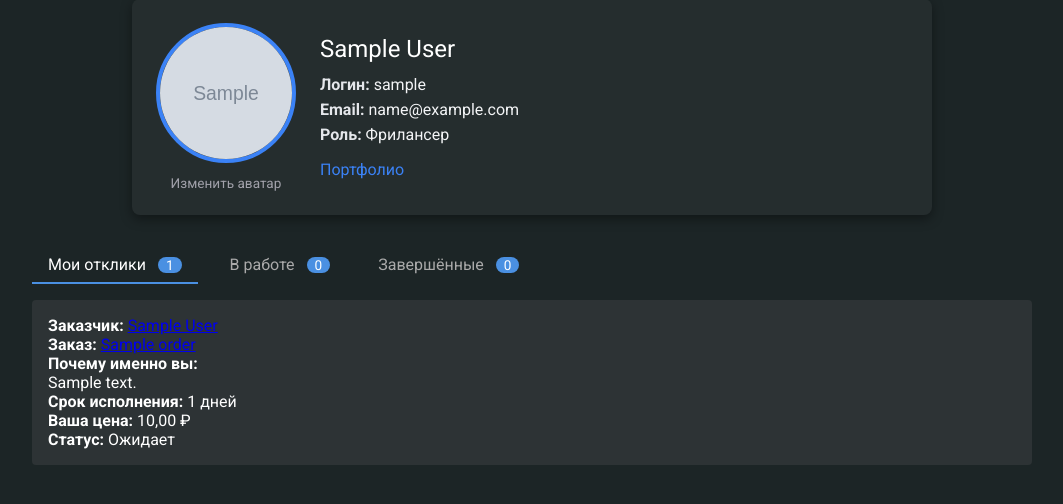
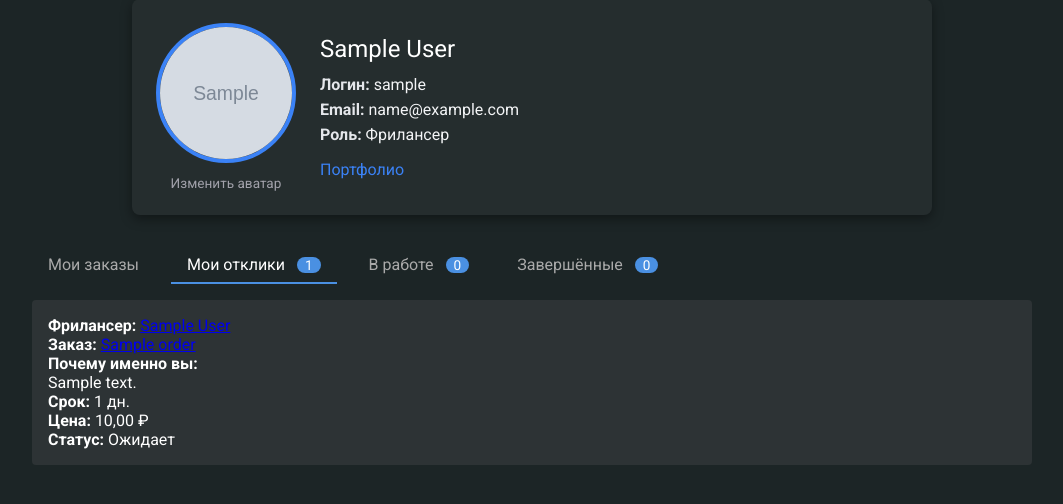
Before and after one commit to Payzinn/diploma, a Django app: page /profile/ in a window 1280 px wide. Shown: the part 217-721 px from the top of the page, without its empty margins (108-1171 px from the left). Run offline with Django 5.2, Linux system fonts and the light colour scheme; a user stored in the database is signed in; tables that the repository leaves empty hold one stand-in row (values such as "Sample post"); grey boxes marked "Sample" are stand-in pictures; some libraries are stand-ins or nearby versions.

Commit message:
working tabs

```diff
--- a/rulance/core/templates/profile.html
+++ b/rulance/core/templates/profile.html
@@ -4,13 +4,12 @@
 {% block title %}Профиль – {{ profile_user.full_name|default:profile_user.username }}{% endblock %}
 
 {% block content %}
+  <!-- 1) Карточка профиля -->
   <section class="container profile">
     <h2 class="page_header profile__title">
       {{ profile_user.full_name|default:profile_user.username }}
     </h2>
-
     <div class="profile__card">
-    {# Аватар (с возможностью менять свой) #}
       {% if is_own %}
         <form id="avatar-form"
               method="post"
@@ -39,7 +38,6 @@
         </div>
       {% endif %}
 
-    {# Информация о пользователе #}
       <div class="profile__info">
         <p class="profile__info-name">{{ profile_user.full_name|default:profile_user.username }}</p>
         <ul class="profile__info-list">
@@ -47,18 +45,12 @@
           <li><strong>Email:</strong> {{ profile_user.email }}</li>
           <li><strong>Роль:</strong> {{ profile_user.get_role_display }}</li>
         </ul>
-
-      {# Клиент может размещать заказ #}
         {% if is_own and profile_user.role == 'Client' %}
           <a href="{% url 'make_order' %}" class="profile__link">Разместить заказ</a>
         {% endif %}
-
-      {# Любой может просмотреть портфолио фрилансера #}
         {% if profile_user.role == 'Freelancer' and has_portfolio %}
           <a href="{% url 'portfolio_detail' %}" class="profile__link">Портфолио</a>
         {% endif %}
-
-      {# Свой фрилансер без портфолио – кнопка создания #}
         {% if is_own and profile_user.role == 'Freelancer' and not has_portfolio %}
           <a href="{% url 'portfolio_create' %}" class="profile__btn">Создать портфолио</a>
         {% endif %}
@@ -66,10 +58,10 @@
     </div>
   </section>
 
-{% if profile_user.role == 'Client' %}
+  <!-- 2) Чужой профиль клиента — сразу его заказы -->
+  {% if profile_user.role == 'Client' and not is_own %}
   <section class="client-orders container">
     <h2 class="page_header">Заказы {{ profile_user.full_name|default:profile_user.username }}</h2>
-
     {% if client_orders %}
       <ul class="orders-list">
         {% for order in client_orders %}
@@ -79,8 +71,17 @@
               {{ order.title }}
             </a>
             <span class="order-item__responses">
-            <!-- svg “глаз” -->
-            <svg …>…</svg>
+              <svg xmlns="http://www.w3.org/2000/svg"
+                   viewBox="0 0 576 512"
+                   class="icon-eye"
+                   width="16" height="16">
+                <path d="M572.52 241.4C518.74 135.76 407.22 64 288 64 168.78
+                         64 57.26 135.76 3.48 241.4a48.1 48.1 0 0 0 0 29.2C57.26
+                         376.24 168.78 448 288 448c119.22 0 230.74-71.76 284.52-177.4
+                         a48.1 48.1 0 0 0 0-29.2zM288 400c-61.86 0-112-50.14-112-112
+                         s50.14-112 112-112 112 50.14 112 112-50.14 112-112 112zm0-176
+                         a64 64 0 1 0 64 64 64 64 0 0 0-64-64z"/>
+              </svg>
               <span class="order-item__count">{{ order.responses_count }}</span>
             </span>
           </h3>
@@ -100,7 +101,6 @@
           <div class="order-item__date">
             Создано: {{ order.created_at|date:"d.m.Y H:i" }}
           </div>
-
           {% if order.user_response %}
           <div class="order-item__your-response">
             <span>Статус вашего отклика:</span>
@@ -116,10 +116,14 @@
   </section>
   {% endif %}
 
-{# === Вкладки с откликами (только в своём профиле) === #}
+  <!-- 3) Свой профиль — Вкладки «Мои заказы» и «Отклики…» -->
   {% if is_own %}
   <section class="profile__responses container">
     <div class="profile__tabs">
+      <a href="?tab=orders"
+         class="profile__tab {% if current_tab == 'orders' %}active{% endif %}">
+        Мои заказы {% if client_orders %}<span class="profile__badge">{{ client_orders|length }}</span>{% endif %}
+      </a>
       <a href="?tab=pending"
          class="profile__tab {% if current_tab == 'pending' %}active{% endif %}">
         {{ tab_label }} <span class="profile__badge">{{ pending.count }}</span>
@@ -135,79 +139,94 @@
     </div>
 
     <div class="profile__tab-content">
-    {# ПЕРВАЯ ВЕТКА — pending #}
-    {% if current_tab == 'pending' %}
-      {% if pending %}
-        <ul class="responses-list">
-        {% for resp in pending %}
-          <li class="response-item">
-            {% if profile_user.role == 'Client' %}
-            <p><strong>Фрилансер:</strong>
-              <a href="{% url 'profile_detail' resp.user.pk %}">
-                {{ resp.user.full_name|default:resp.user.username }}
+      {% if current_tab == 'orders' %}
+        {% if client_orders %}
+          <ul class="orders-list">
+            {% for order in client_orders %}
+            <li class="order-item">
+              <h3 class="order-item__title">
+                <a href="{% url 'order_detail' order.pk %}" class="order-item__link">
+                  {{ order.title }}
                 </a>
-            </p>
+                <span class="order-item__responses">
+                  <svg xmlns="http://www.w3.org/2000/svg"
+                       viewBox="0 0 576 512"
+                       class="icon-eye"
+                       width="16" height="16">
+                    <path d="M572.52 241.4C518.74 135.76 407.22 64 288 64 168.78
+                             64 57.26 135.76 3.48 241.4a48.1 48.1 0 0 0 0 29.2C57.26
+                             376.24 168.78 448 288 448c119.22 0 230.74-71.76 284.52-177.4
+                             a48.1 48.1 0 0 0 0-29.2zM288 400c-61.86 0-112-50.14-112-112
+                             s50.14-112 112-112 112 50.14 112 112-50.14 112-112 112zm0-176
+                             a64 64 0 1 0 64 64 64 64 0 0 0-64-64z"/>
+                  </svg>
+                  <span class="order-item__count">{{ order.responses_count }}</span>
+                </span>
+              </h3>
+              <p class="order-item__desc">{{ order.description|truncatewords:25 }}</p>
+              <div class="order-item__meta">
+                <span>Категория:</span>
+                <strong>{{ order.sphere.name }} → {{ order.sphere_type.name }}</strong>
+              </div>
+              <div class="order-item__price">
+                <span>Цена:</span>
+                {% if order.is_negotiable %}
+                  <strong>Договорная</strong>
                 {% else %}
-            <p><strong>Заказчик:</strong>
-              <a href="{% url 'profile_detail' resp.order.client.pk %}">
-                {{ resp.order.client.full_name|default:resp.order.client.username }}
-              </a>
-            </p>
+                  <strong>{{ order.price }} ₽</strong>
                 {% endif %}
-
-            <p><strong>Заказ:</strong>
-              <a href="{% url 'order_detail' resp.order.pk %}">
-                {{ resp.order.title }}
-              </a>
-            </p>
-
-            <p><strong>Почему именно вы:</strong><br>{{ resp.description }}</p>
-            <p><strong>Срок исполнения:</strong> {{ resp.term }} дней</p>
-            <p><strong>Ваша цена:</strong> {{ resp.responser_price }} ₽</p>
-            <p><strong>Статус:</strong> {{ resp.get_status_display }}</p>
-
-            {% if profile_user.role == 'Client' and resp.status == 'Pending' %}
-            <div class="response-actions">
-              <a href="{% url 'response_accept' resp.pk %}" class="button-small">
-                Принять
-              </a>
-              <a href="{% url 'response_reject'  resp.pk %}" class="button-small button-small--danger">
-                Отклонить
-              </a>
+              </div>
+              <div class="order-item__date">
+                Создано: {{ order.created_at|date:"d.m.Y H:i" }}
+              </div>
+              {% if order.user_response %}
+              <div class="order-item__your-response">
+                <span>Статус вашего отклика:</span>
+                <strong>{{ order.user_response.get_status_display }}</strong>
               </div>
               {% endif %}
             </li>
             {% endfor %}
           </ul>
         {% else %}
-        <p class="empty-state">
-          {% if profile_user.role == 'Client' %}
-            На ваши заказы ещё никто не откликнулся.
-          {% else %}
-            Вы ещё не откликались.
-          {% endif %}
-        </p>
+          <p class="orders__empty">У вас пока нет заказов.</p>
         {% endif %}
 
-    {# ВТОРАЯ ВЕТКА — in_work #}
+      {% elif current_tab == 'pending' %}
+        {% if pending %}
+          <ul class="responses-list">
+            {% for resp in pending %}
+            <li class="response-item">
+              <p><strong>Фрилансер:</strong>
+                <a href="{% url 'profile_detail' resp.user.pk %}">
+                  {{ resp.user.full_name|default:resp.user.username }}
+                </a>
+              </p>
+              <p><strong>Заказ:</strong>
+                <a href="{% url 'order_detail' resp.order.pk %}">{{ resp.order.title }}</a>
+              </p>
+              <p><strong>Почему именно вы:</strong><br>{{ resp.description }}</p>
+              <p><strong>Срок:</strong> {{ resp.term }} дн.</p>
+              <p><strong>Цена:</strong> {{ resp.responser_price }} ₽</p>
+              <p><strong>Статус:</strong> {{ resp.get_status_display }}</p>
+            </li>
+            {% endfor %}
+          </ul>
+        {% else %}
+          <p class="empty-state">На ваши заказы ещё никто не откликнулся.</p>
+        {% endif %}
+
       {% elif current_tab == 'in_work' %}
         {% if in_work %}
           <ul class="responses-list">
             {% for resp in in_work %}
             <li class="response-item">
               <p><strong>Заказ:</strong>
-              <a href="{% url 'order_detail' resp.order.pk %}">
-                {{ resp.order.title }}
-              </a>
+                <a href="{% url 'order_detail' resp.order.pk %}">{{ resp.order.title }}</a>
               </p>
-            <p><strong>Срок исполнения:</strong> {{ resp.term }} дней</p>
-            <p><strong>Ваша цена:</strong> {{ resp.responser_price }} ₽</p>
+              <p><strong>Срок:</strong> {{ resp.term }} дн.</p>
+              <p><strong>Цена:</strong> {{ resp.responser_price }} ₽</p>
               <p><strong>Статус:</strong> {{ resp.get_status_display }}</p>
-            <p>
-              <a href="{% url 'order_respond' resp.order.pk %}?resp_id={{ resp.pk }}">
-                Просмотреть отклик
-              </a>
-            </p>
             </li>
             {% endfor %}
           </ul>
@@ -215,25 +234,17 @@
           <p class="empty-state">Нет заказов в работе.</p>
         {% endif %}
 
-    {# ТРЕТЬЯ ВЕТКА — completed #}
       {% else %}
         {% if completed %}
           <ul class="responses-list">
             {% for resp in completed %}
             <li class="response-item">
               <p><strong>Заказ:</strong>
-              <a href="{% url 'order_detail' resp.order.pk %}">
-                {{ resp.order.title }}
-              </a>
+                <a href="{% url 'order_detail' resp.order.pk %}">{{ resp.order.title }}</a>
               </p>
-            <p><strong>Срок исполнения:</strong> {{ resp.term }} дней</p>
-            <p><strong>Ваша цена:</strong> {{ resp.responser_price }} ₽</p>
+              <p><strong>Срок:</strong> {{ resp.term }} дн.</p>
+              <p><strong>Цена:</strong> {{ resp.responser_price }} ₽</p>
               <p><strong>Статус:</strong> {{ resp.get_status_display }}</p>
-            <p>
-              <a href="{% url 'order_respond' resp.order.pk %}?resp_id={{ resp.pk }}">
-                Просмотреть отклик
-              </a>
-            </p>
             </li>
             {% endfor %}
           </ul>
--- a/rulance/core/views.py
+++ b/rulance/core/views.py
@@ -89,61 +89,69 @@ def switch_role(request):
 
 @login_required
 def profile(request, pk=None):
+    # чей профиль показывать?
     if pk:
         profile_user = get_object_or_404(User, pk=pk)
     else:
         profile_user = request.user
 
-    is_own = (profile_user == request.user)
+    is_own       = (profile_user == request.user)
     has_portfolio = hasattr(profile_user, 'portfolio')
 
     context = {
-        'profile_user': profile_user,
-        'is_own': is_own,
+        'profile_user':  profile_user,
+        'is_own':        is_own,
         'has_portfolio': has_portfolio,
     }
 
+    # Собираем заказы клиента (для своего и чужого профиля)
     if profile_user.role == 'Client':
-        qs = ( Order.objects
-                .filter(client=profile_user)
-                .annotate(responses_count=Count('responses'))
-                .select_related('sphere', 'sphere_type') )
+        qs = (
+            Order.objects
+                 .filter(client=profile_user)
+                 .annotate(responses_count=Count('responses'))
+                 .select_related('sphere', 'sphere_type')
+        )
+        # если фрилансер смотрит чужой профиль — добавляем к каждому заказу его отклик
         if request.user.role == 'Freelancer':
             my_resps = Response.objects.filter(
                 order__client=profile_user,
                 user=request.user
             )
             resp_map = {r.order_id: r for r in my_resps}
-            orders = []
+            client_orders = []
             for o in qs:
-                o.user_response = resp_map.get(o.pk)
-                orders.append(o)
+                o.user_response = resp_map.get(o.id)
+                client_orders.append(o)
         else:
-            orders = list(qs)
+            client_orders = list(qs)
+        context['client_orders'] = client_orders
 
-        context['client_orders'] = orders
-
+    # Вкладки «Мои заказы/Отклики…» только в своём профиле
     if is_own:
         if profile_user.role == 'Client':
             all_resps = Response.objects.filter(order__client=profile_user)
-            tab_label = 'Отклики исполнителей'
+            tab_label  = 'Отклики исполнителей'
+            default_tab = 'orders'
         else:
             all_resps = Response.objects.filter(user=profile_user)
-            tab_label = 'Мои отклики'
+            tab_label  = 'Мои отклики'
+            default_tab = 'pending'
 
-        pending_qs   = all_resps.filter(status='Pending')
-        in_work_qs   = all_resps.filter(status='Accepted')
-        completed_qs = all_resps.filter(status='Rejected')
-        current_tab  = request.GET.get('tab', 'pending')
-        if current_tab not in ('pending','in_work','completed'):
-            current_tab = 'pending'
+        pending   = all_resps.filter(status='Pending')
+        in_work   = all_resps.filter(status='Accepted')
+        completed = all_resps.filter(status='Rejected')
+
+        current_tab = request.GET.get('tab', default_tab)
+        if current_tab not in ('orders', 'pending', 'in_work', 'completed'):
+            current_tab = default_tab
 
         context.update({
-            'pending': pending_qs,
-            'in_work': in_work_qs,
-            'completed': completed_qs,
+            'pending':     pending,
+            'in_work':     in_work,
+            'completed':   completed,
             'current_tab': current_tab,
-            'tab_label': tab_label,
+            'tab_label':   tab_label,
         })
 
     return render(request, 'profile.html', context)
```
Lines whose indentation alone changed are shown as unchanged.
